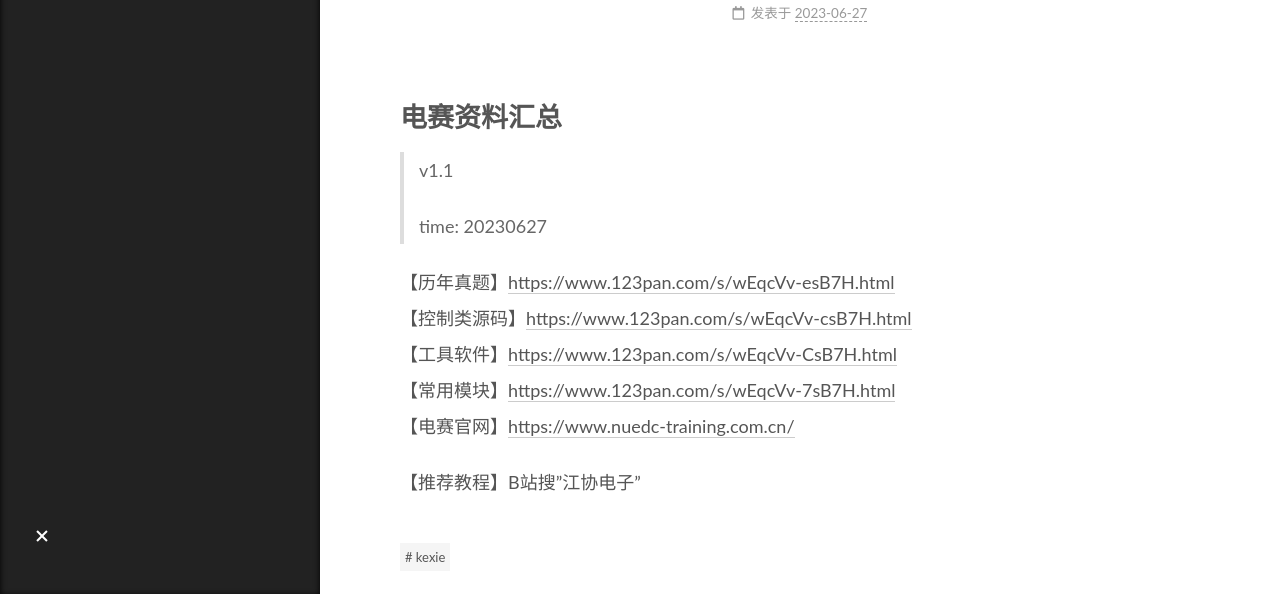
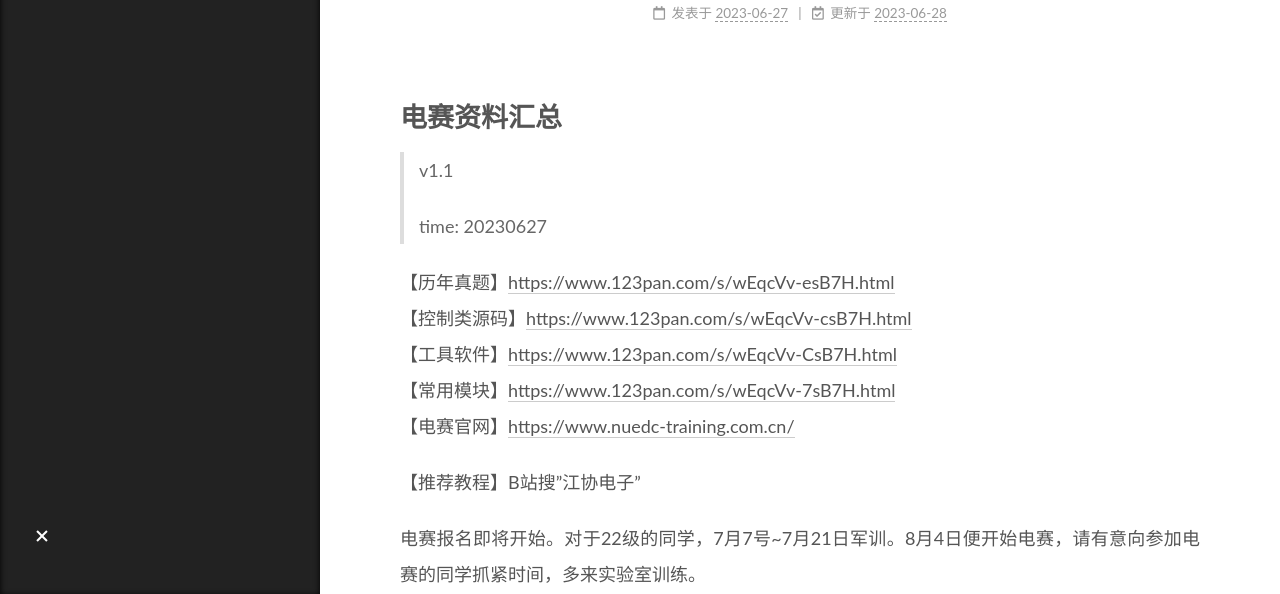
Before and after one commit to CC-maple/CC-maple.github.io, a plain HTML site: page 2023/06/27/draft0627/index.html in a window 1280 px wide. Shown: the part 206-800 px from the top of the page. Drawn offline with Linux system fonts and the light colour scheme.

Commit message:
Site updated: 2023-06-28 08:28:40

```diff
--- a/2023/06/27/draft0627/index.html
+++ b/2023/06/27/draft0627/index.html
@@ -28,7 +28,7 @@
 <meta property="og:description" content="电赛资料汇总 v1.1 time: 20230627  【历年真题】https:&#x2F;&#x2F;www.123pan.com&#x2F;s&#x2F;wEqcVv-esB7H.html【控制类源码】https:&#x2F;&#x2F;www.123pan.com&#x2F;s&#x2F;wEqcVv-csB7H.html【工具软件】https:&#x2F;&#x2F;www.123pan.com&#x2F;s&#x2F;wEqcVv-CsB7H.html【常用模块】https:&#x2F;&#x2F;www.123pan.co">
 <meta property="og:locale" content="zh_CN">
 <meta property="article:published_time" content="2023-06-27T15:09:55.000Z">
-<meta property="article:modified_time" content="2023-06-27T15:09:55.212Z">
+<meta property="article:modified_time" content="2023-06-28T00:28:17.203Z">
 <meta property="article:author" content="两仪">
 <meta property="article:tag" content="kexie">
 <meta name="twitter:card" content="summary">
@@ -176,6 +176,13 @@
 
               <time title="创建时间：2023-06-27 23:09:55" itemprop="dateCreated datePublished" datetime="2023-06-27T23:09:55+08:00">2023-06-27</time>
             </span>
+              <span class="post-meta-item">
+                <span class="post-meta-item-icon">
+                  <i class="far fa-calendar-check"></i>
+                </span>
+                <span class="post-meta-item-text">更新于</span>
+                <time title="修改时间：2023-06-28 08:28:17" itemprop="dateModified" datetime="2023-06-28T08:28:17+08:00">2023-06-28</time>
+              </span>
 
 
 
@@ -194,6 +201,8 @@
 </blockquote>
 <p>【历年真题】<a target="_blank" rel="noopener" href="https://www.123pan.com/s/wEqcVv-esB7H.html">https://www.123pan.com/s/wEqcVv-esB7H.html</a><br>【控制类源码】<a target="_blank" rel="noopener" href="https://www.123pan.com/s/wEqcVv-csB7H.html">https://www.123pan.com/s/wEqcVv-csB7H.html</a><br>【工具软件】<a target="_blank" rel="noopener" href="https://www.123pan.com/s/wEqcVv-CsB7H.html">https://www.123pan.com/s/wEqcVv-CsB7H.html</a><br>【常用模块】<a target="_blank" rel="noopener" href="https://www.123pan.com/s/wEqcVv-7sB7H.html">https://www.123pan.com/s/wEqcVv-7sB7H.html</a><br>【电赛官网】<a target="_blank" rel="noopener" href="https://www.nuedc-training.com.cn/">https://www.nuedc-training.com.cn/</a></p>
 <p>【推荐教程】B站搜”江协电子”</p>
+<p>电赛报名即将开始。对于22级的同学，7月7号~7月21日军训。8月4日便开始电赛，请有意向参加电赛的同学抓紧时间，多来实验室训练。</p>
+<p>现在实验室已开放预约，实验室里有完备的仪器和元器件，可以满足同学们的训练需求，希望同学们合理安排时间。</p>
 
     </div>
 
--- a/css/main.css
+++ b/css/main.css
@@ -1168,7 +1168,7 @@ pre .javascript .function {
 }
 .links-of-author a::before,
 .links-of-author span.exturl::before {
-  background: #2f03ff;
+  background: #8cff73;
   border-radius: 50%;
   content: ' ';
   display: inline-block;
```
Also changed, not shown: index.html (+9 -0 lines).
